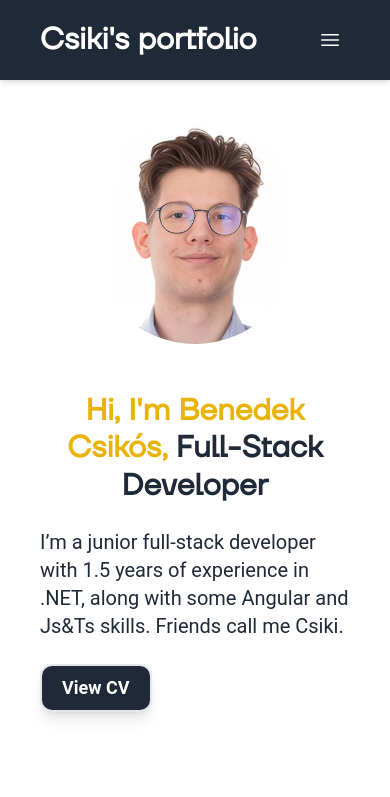
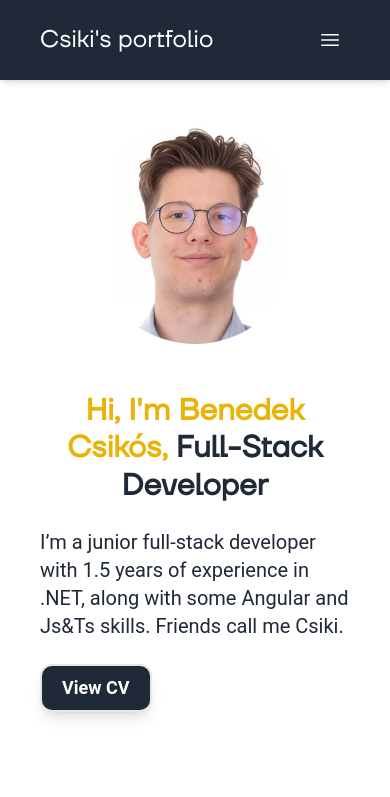
Before and after one commit to Csiki10/Portfolio, a website: page src/index.html in a window 390 px wide. Shown: the top 797 px of the page. Drawn offline with Linux system fonts and the light colour scheme.

Commit message:
fixed title size

```diff
--- a/src/index.html
+++ b/src/index.html
@@ -18,10 +18,10 @@
     <nav class="bg-gray-800 text-white shadow-md">
       <div class="relative py-5 px-10 max-w-7xl mx-auto">
         <!-- Main menu -->
-        <div class="relative flex items-center justify-between">
+        <div class="relative flex gap-4 items-center justify-between">
           <!-- Logo/Brand -->
           <div>
-            <p class="text-3xl font-bold">Csiki's portfolio</p>
+            <p class="text-2xl font-semobold sm:text-3xl">Csiki's portfolio</p>
           </div>
           <!-- Desktop menu points -->
           <div class="hidden sm:flex gap-6 text-lg font-medium">
```
Also changed, not shown: src/output.css.
